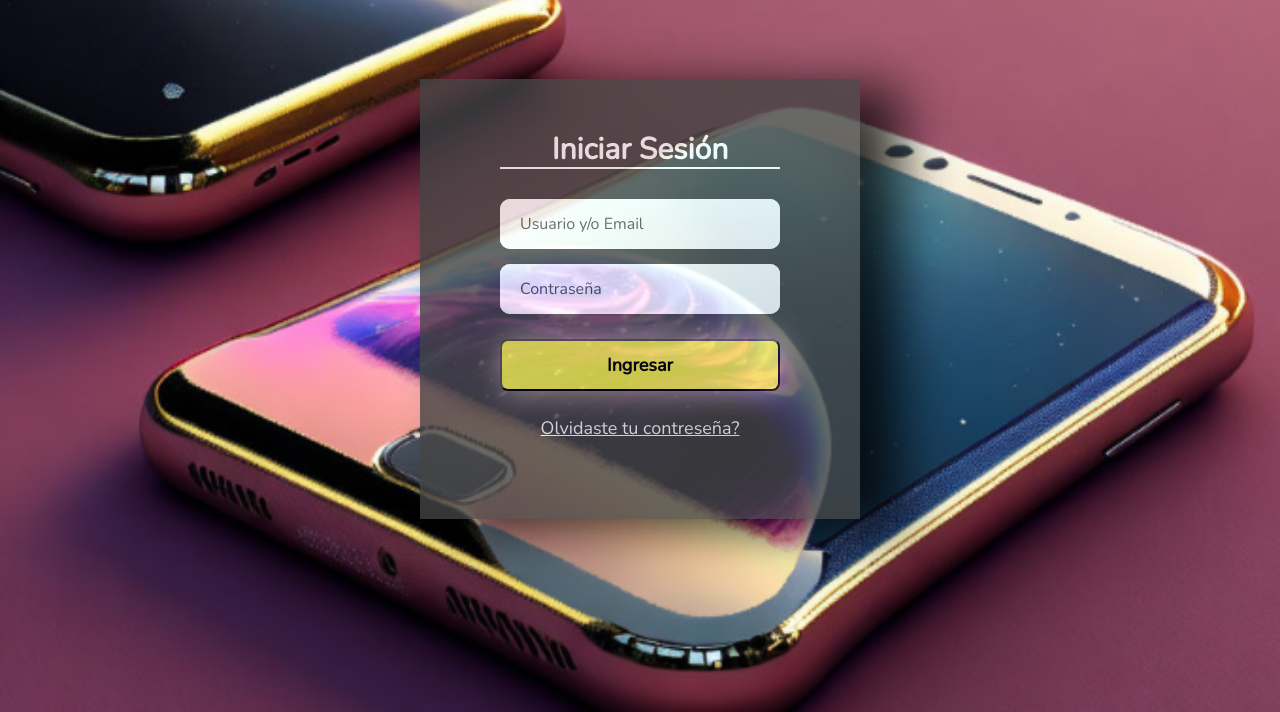
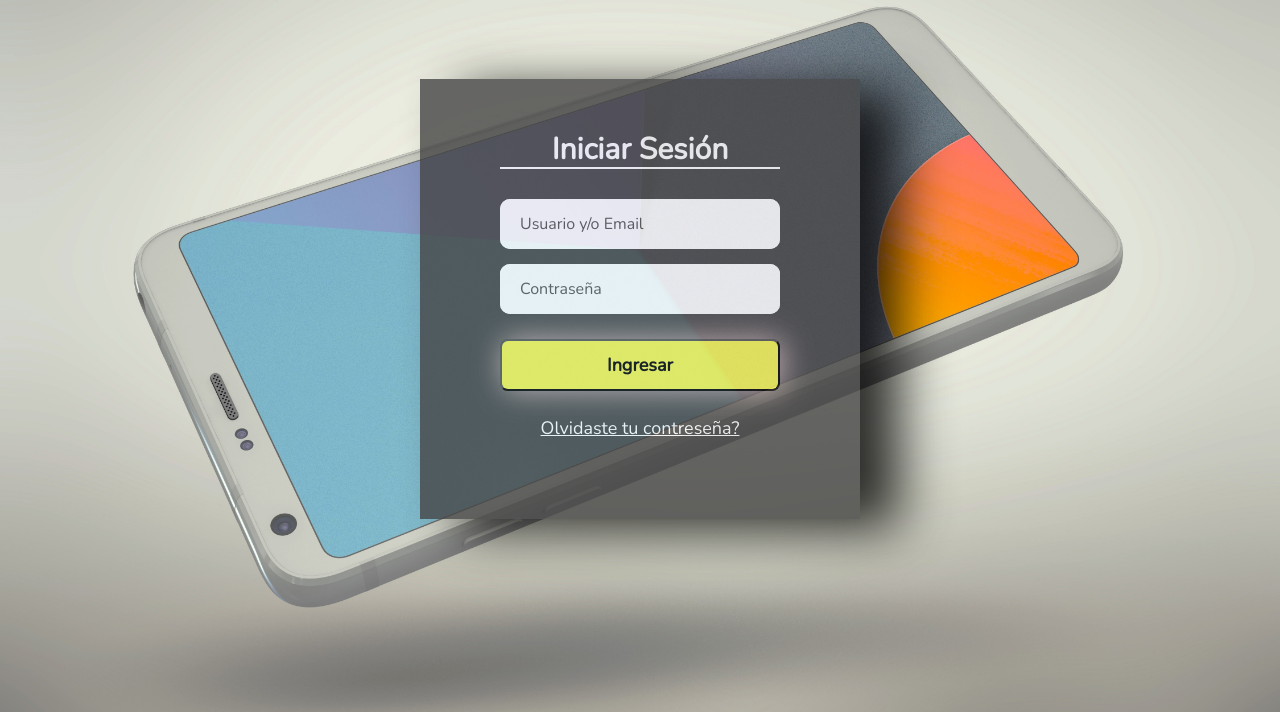
Before and after one commit to Laura-bmk/CAC-GRUPO-10, a plain HTML site: page templates/login.html in a window 1280 px wide. Shown: the part 88-800 px from the top of the page. Drawn offline with nearby package versions, Linux system fonts and the light colour scheme.

Commit message:
ajusto fondos de mis páginas para que este más o menos a tono con las restantes

```diff
--- a/static/CSS/style-formulario.css
+++ b/static/CSS/style-formulario.css
@@ -7,7 +7,7 @@
 }
 
 body {
-    background-image: url("../img/celulares_portada3.png");
+    background-image: url("../img/ORH8YJ0.jpg");
     background-size: cover;
     background-attachment: fixed;
     background-position: center center;
--- a/static/CSS/style-login.css
+++ b/static/CSS/style-login.css
@@ -9,7 +9,7 @@
 body{
 
     font-family: Nunito;
-    background-image: url("../img/celulares_portada3.png");
+    background-image: url("../img/ORH8YJ0.jpg");
     background-size: cover;
     background-attachment: fixed;
     background-position: center center;
```
Also changed, not shown: static/img/ORH8YJ0.jpg (added).
